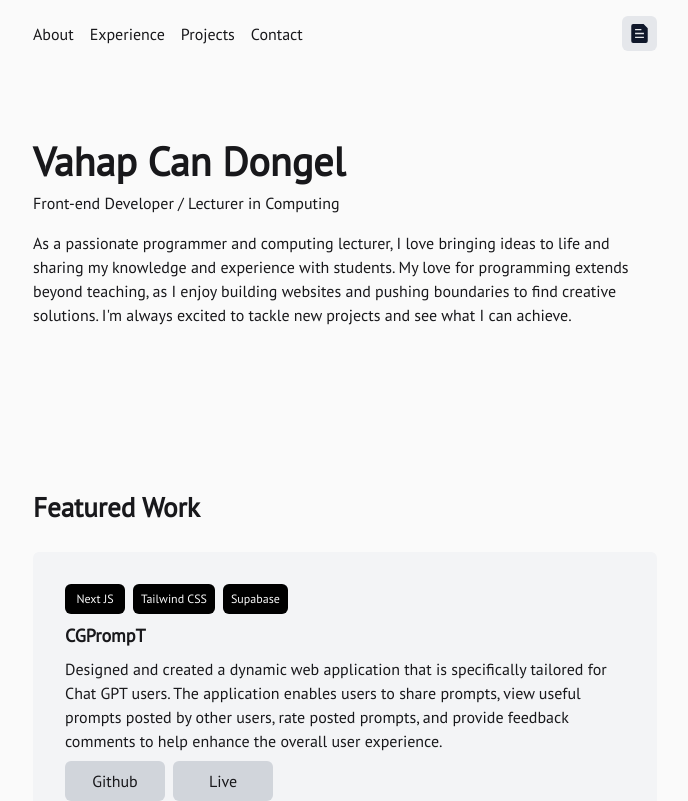
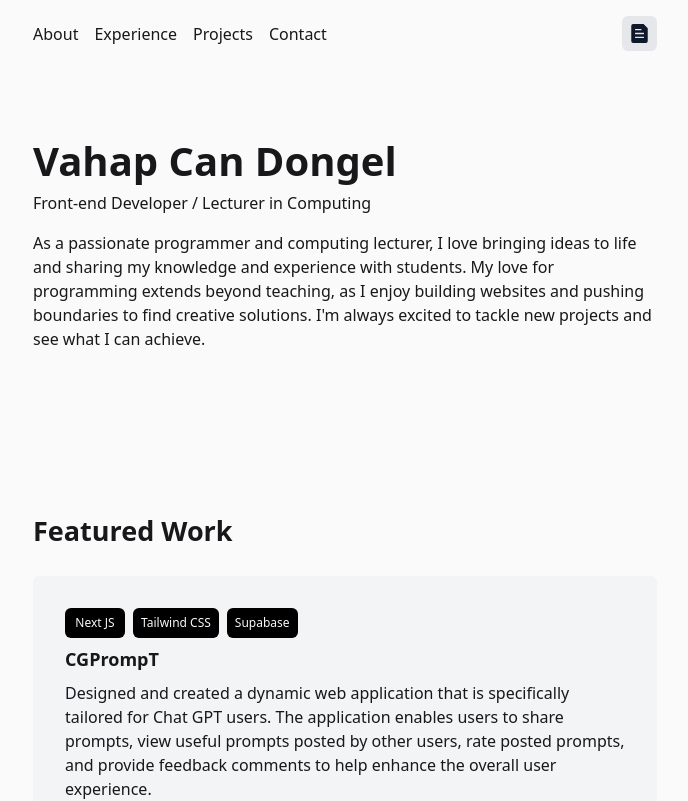
Before and after one commit to VahapCanDongel/portfolio-v3, a React (Vite) app: page / in a window 1280 px wide. Shown: the top 801 px of the page, without its empty margins (295-983 px from the left). Built offline with nearby package versions, Linux system fonts and the light colour scheme.

Commit message:
went back to old font

```diff
--- a/index.html
+++ b/index.html
@@ -3,7 +3,7 @@
   <head>
     <meta charset="UTF-8" />
     <link rel="icon" type="image/svg+xml" href="/vite.svg" />
-    <link href="https://fonts.googleapis.com/css2?family=PT+Sans&display=swap" rel="stylesheet"/>
+
     <meta name="viewport" content="width=device-width, initial-scale=1.0" />
     <title>VCD</title>
   </head>
--- a/src/App.jsx
+++ b/src/App.jsx
@@ -8,7 +8,7 @@ import Navigation from "./components/Navigation";
 function App() {
   return (
 
-    <div className="p-4 flex h-screen w-full flex-col font-pt antialiased">
+    <div className="p-4 flex h-screen w-full flex-col antialiased">
       <Navigation />
       <Hero />
       <FeaturedWork />
--- a/tailwind.config.js
+++ b/tailwind.config.js
@@ -3,9 +3,7 @@ export default {
   content: ["./index.html", "./src/**/*.{js,ts,jsx,tsx}"],
   theme: {
     extend: {},
-    fontFamily: {
-      pt: ["PT Sans", "sans-serif"],
-    },
+    fontFamily: {},
     screens: {
       xl: { max: "1279px" },
       // => @media (max-width: 1279px) { ... }
```
